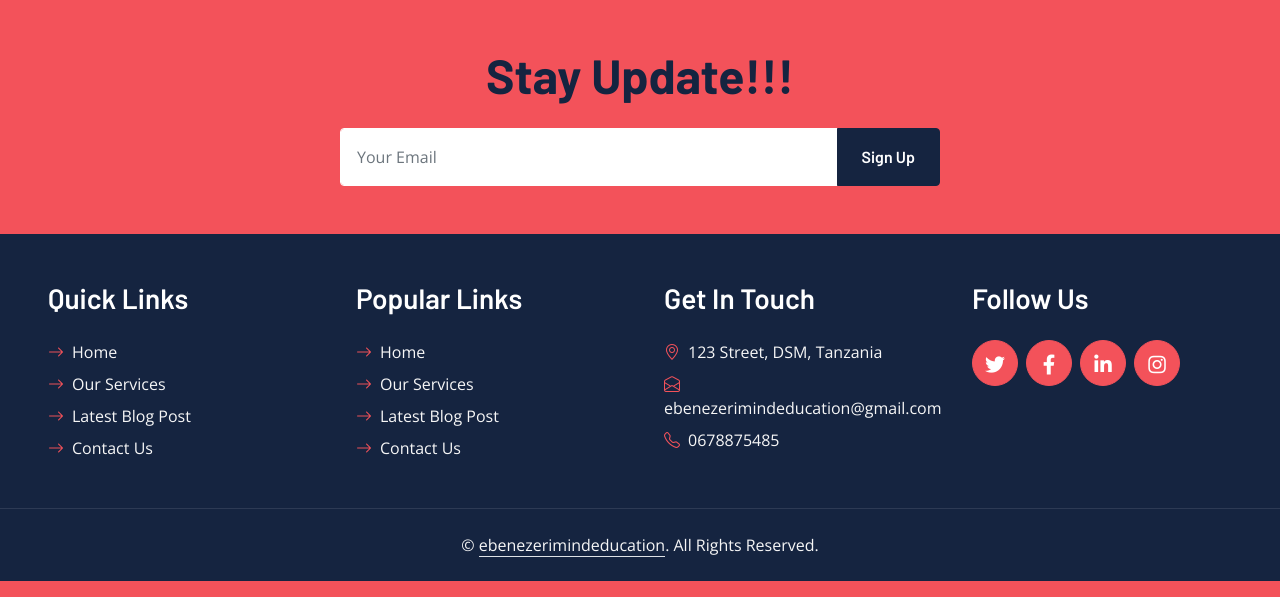
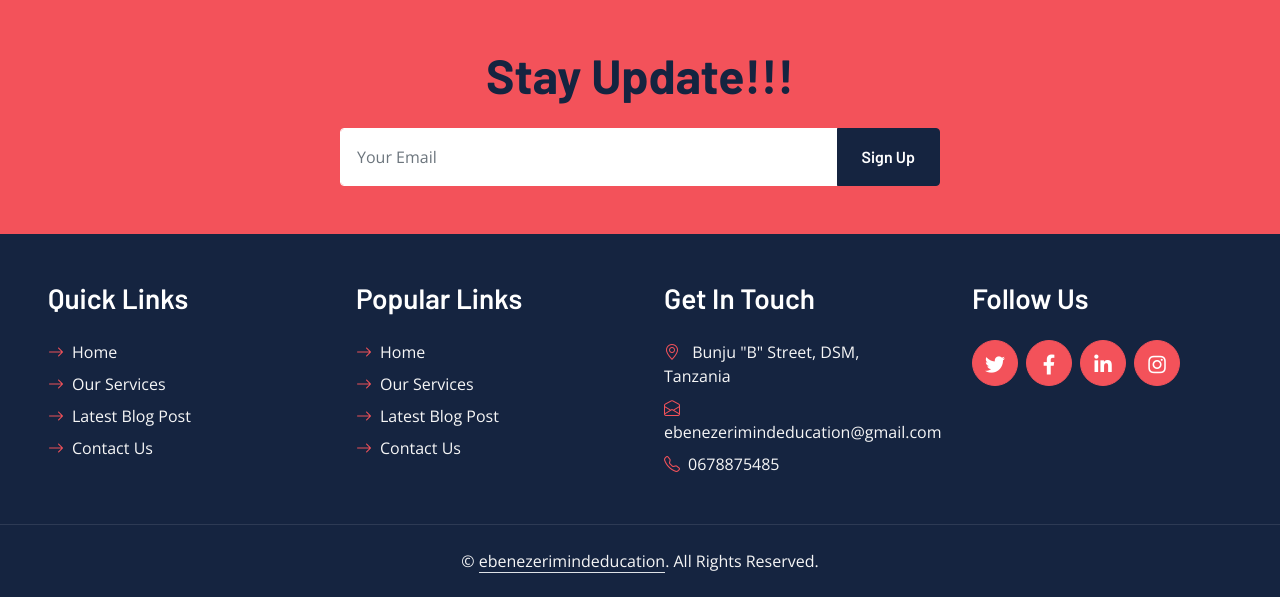
Before and after one commit to Barackwilliam/ebenezeri, a Django app: template apps/templates/about.html in a window 1280 px wide. Shown: the part 1100-1697 px from the top of the page. Run offline with Django 3.2, Linux system fonts and the light colour scheme; the template is opened without the code that fills it, so the values that code supplies are empty; some libraries are stand-ins or nearby versions.

Commit message:
Update about.html

```diff
--- a/apps/templates/about.html
+++ b/apps/templates/about.html
@@ -87,10 +87,10 @@
                         <div class="ps-4">
                             <h3>Sehemu ya Ziada</h3>
                             <p class="mb-0">Sehemu hii nitaweka maelezo mradi utakapokua unaendelea kutengenezwa</p>
-=======
+
                             <h3>Kuboresha Afya ya Akili</h3>
                             <p class="mb-0">Tunatoa mafunzo ya kuboresha hali ya akili, kutoa njia bora za kukabiliana na changamoto za akili, kama vile msongo wa mawazo na unywaji pombe, ili watu waweze kufikia mafanikio katika maisha yao</p>
->>>>>>> 0148f3305041877f8444d3870e86b5cc654e6c02
+
                         </div>
                     </div> -->
                 </div>
@@ -175,7 +175,7 @@
             </div>
             <div class="col-lg-3 col-md-6">
                 <h3 class="text-white mb-4">Get In Touch</h3>
-                <p class="mb-2"><i class="bi bi-geo-alt text-primary me-2"></i>123 Street, DSM, Tanzania</p>
+                <p class="mb-2"><i class="bi bi-geo-alt text-primary me-2"></i> Bunju "B" Street, DSM, Tanzania</p>
                 <p class="mb-2"><i class="bi bi-envelope-open text-primary me-2"></i>ebenezerimindeducation@gmail.com</p>
                 <p class="mb-0"><i class="bi bi-telephone text-primary me-2"></i>0678875485</p>
             </div>
```
